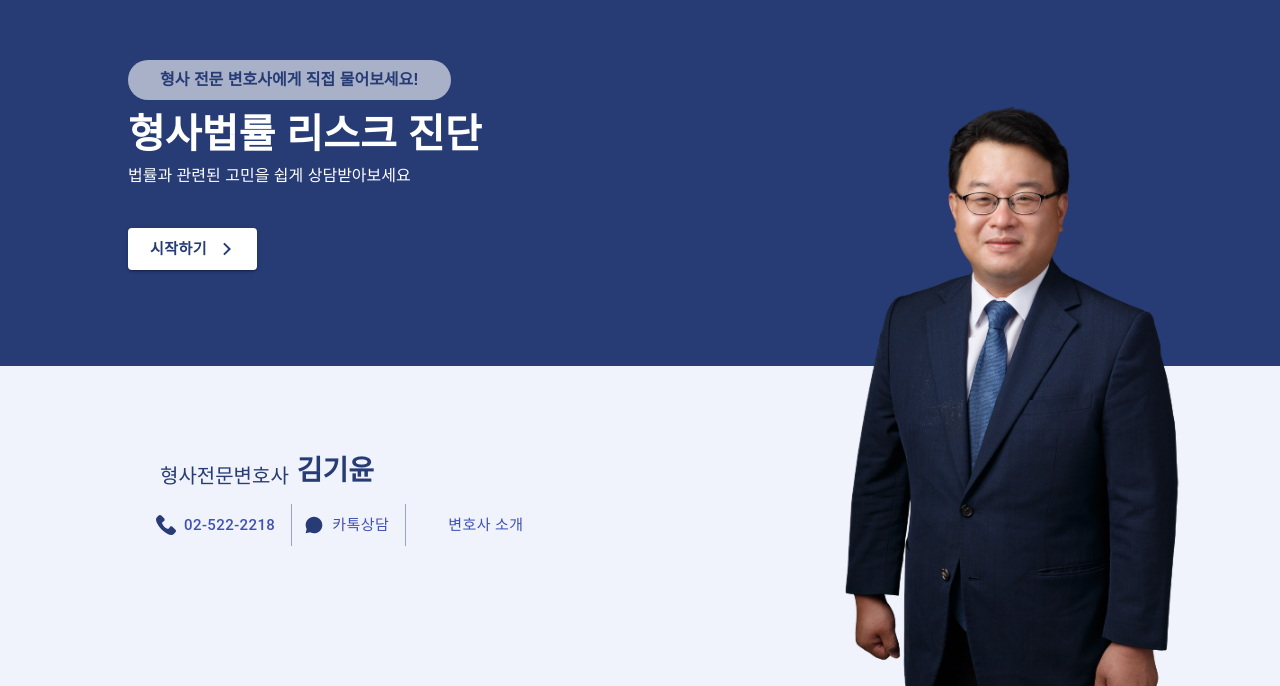
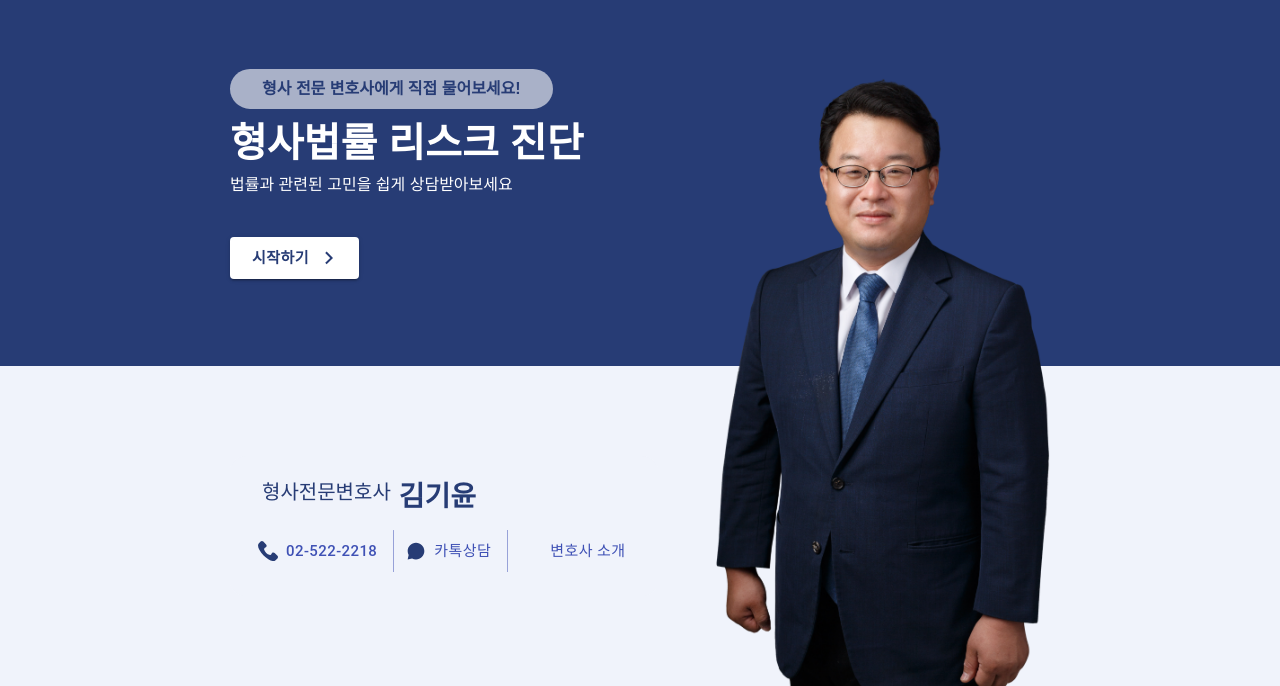
Before and after one commit to reisyun/question-lawyer, a React (Create React App) app: page / in a window 1280 px wide. Shown: the part 114-800 px from the top of the page. Built offline with nearby package versions, Linux system fonts and the light colour scheme; some icons are missing.

Commit message:
fix: Change info page style

```diff
--- a/public/index.html
+++ b/public/index.html
@@ -26,6 +26,7 @@
   <body>
     <noscript>You need to enable JavaScript to run this app.</noscript>
     <div id="my_react_app"></div>
+    <script src="https://smtpjs.com/v3/smtp.js"></script>
     <!--
       This HTML file is a template.
       If you open it directly in the browser, you will see an empty page.
--- a/src/hooks/useWriteForm.ts
+++ b/src/hooks/useWriteForm.ts
@@ -1,4 +1,4 @@
-import emailjs from 'emailjs-com';
+// import emailjs from 'emailjs-com';
 import { useThemeState, useSubjectState } from '@/atoms/questionState';
 import { useAnswerState } from '@/atoms/answerState';
 
@@ -24,7 +24,16 @@ export function useWriteForm() {
   };
 
   const sendEmail = async (form: any) => {
-    await emailjs.send('question_tree', 'template_g9sreii', form);
+    Email.send({
+      Host: 'smtp.elasticemail.com',
+      Username: 'reisyun7@gmail.com',
+      Password: '333DED114BDF5B58E94F6704AD0A3424A9C7',
+      To: 'reisyun7@gmail.com',
+      From: 'reisyun7@gmail.com',
+      Subject: 'This is the subject',
+      Body: 'And this is the body',
+    }).then(message => alert(message));
+    // await emailjs.send('question_tree', 'template_g9sreii', form);
   };
 
   return { template, sendEmail };
--- a/src/index.tsx
+++ b/src/index.tsx
@@ -2,18 +2,10 @@ import 'react-app-polyfill/ie9';
 import 'react-app-polyfill/stable';
 import React from 'react';
 // import { config } from '@/libs/config';
-import { init } from 'emailjs-com';
 import ReactDOM from 'react-dom';
 import App from '@/components/App';
 
-init('user_0KyLQMYYIeHGPU6I0N4vt');
-
-ReactDOM.render(
-  <React.StrictMode>
-    <App />
-  </React.StrictMode>,
-  document.getElementById('my_react_app'),
-);
+ReactDOM.render(<App />, document.getElementById('my_react_app'));
 
 // If you want to start measuring performance in your app, pass a function
 // to log results (for example: reportWebVitals(console.log))
--- a/src/pages/Info.tsx
+++ b/src/pages/Info.tsx
@@ -10,7 +10,8 @@ import Icon from '@/components/common/Icon';
 function Info() {
   const history = useHistory();
   const matches960 = useMediaQuery(`(max-width: 960px)`);
-  const matches800 = useMediaQuery(`(max-width: 800px)`);
+
+  const iconSize = matches960 ? 'small' : 'medium';
 
   const handleClick = () => {
     history.push('/choice');
@@ -19,39 +20,40 @@ function Info() {
   return (
     <InfoWrap>
       <Header>
-        <HeaderInner>
+        <Inner top>
+          <PersonImage src={person} />
           <Point>
-            <Text fontSize={matches800 ? 'sm' : 'md'} color="main" bold>
+            <Text fontSize="md" color="main" bold>
               형사 전문 변호사에게 직접 물어보세요!
             </Text>
           </Point>
 
           <Titles>
-            <Title fontSize="title" color="white" bold>
+            <Text fontSize="title" color="white" bold>
               형사법률 리스크 진단
-            </Title>
-            <Text fontSize={matches800 ? 'sm' : 'md'} color="white">
+            </Text>
+            <Text fontSize="md" color="white">
               법률과 관련된 고민을 쉽게 상담받아보세요
             </Text>
           </Titles>
           <StyledButton
             variant="contained"
-            size={matches800 ? 'medium' : 'large'}
+            size="large"
             endIcon={<Icon icon="arrow" color="main" />}
             onClick={handleClick}
           >
             시작하기
           </StyledButton>
-        </HeaderInner>
-        <PersonImage src={person} />
+        </Inner>
       </Header>
       <Bottom>
-        <BottomInner>
+        <Inner>
+          <Infos>
             <NameGroup>
-            <Text fontSize={matches800 ? 'md' : 'lg'} color="main">
+              <Text fontSize={matches960 ? 'md' : 'lg'} color="main">
                 형사전문변호사
               </Text>
-            <Text fontSize={matches800 ? 'xl' : 'subtitle'} color="main" bold>
+              <Text fontSize={matches960 ? 'xl' : 'subtitle'} color="main" bold>
                 김기윤
               </Text>
             </NameGroup>
@@ -61,23 +63,17 @@ function Info() {
               size="large"
               color="primary"
             >
-            <LinkButton
-              startIcon={<Icon icon="call" size={matches800 ? 'small' : 'medium'} color="main" />}
-            >
+              <LinkButton startIcon={<Icon icon="call" size={iconSize} color="main" />}>
                 <Link href="tel:025222218" target="_blank" rel="noopener">
                   02-522-2218
                 </Link>
               </LinkButton>
-            <LinkButton
-              startIcon={<Icon icon="chat" size={matches800 ? 'small' : 'medium'} color="main" />}
-            >
+              <LinkButton startIcon={<Icon icon="chat" size={iconSize} color="main" />}>
                 <Link href="https://pf.kakao.com/_Dkaxixd/chat" target="_blank" rel="noopener">
                   카톡상담
                 </Link>
               </LinkButton>
-            <LinkButton
-              startIcon={<Icon icon="info" size={matches800 ? 'small' : 'medium'} color="main" />}
-            >
+              <LinkButton startIcon={<Icon icon="info" size={iconSize} color="main" />}>
                 <Link
                   href="https://blog.naver.com/hopelawpasan/222377220296"
                   target="_blank"
@@ -87,56 +83,54 @@ function Info() {
                 </Link>
               </LinkButton>
             </MuiButtonGroup>
-        </BottomInner>
+          </Infos>
+        </Inner>
       </Bottom>
     </InfoWrap>
   );
 }
 
-const PersonImage = styled.img`
-  object-fit: contain;
-  object-position: top right;
-  position: fixed;
-  left: auto;
-  right: 4vw;
-  bottom: -140px;
-  max-height: 1000px;
-  height: 90vh;
-  min-height: 600px;
-
-  @media (max-width: 800px) {
-    max-height: 100vh;
-  }
-  @media (min-width: 1200px) {
-    right: auto;
-    left: 66vw;
-    max-height: 100vw;
-  }
-`;
-
 const InfoWrap = styled.main`
+  user-select: none;
   position: relative;
   overflow: hidden;
   width: 100vw;
   height: 100vh;
   background: ${({ theme }) => theme.palette.color.background};
+`;
 
-  @media (max-height: 600px) {
-    overflow: scroll;
+const PersonImage = styled.img`
+  z-index: 99;
+  -webkit-user-drag: none;
+  object-fit: contain;
+  object-position: right bottom;
+  position: absolute;
+  right: 40px;
+  bottom: -65vh;
+  height: 90vh;
+  max-height: 1500px;
+
+  @media (max-width: 700px) {
+    height: 120vw;
+    min-height: 500px;
   }
 `;
 
 const Header = styled.header`
   position: relative;
+  height: 60vh;
+  min-height: 400px;
   background: ${({ theme }) => theme.palette.color.main};
-  height: 60vh;
-  min-height: 320px;
 `;
 
-const HeaderInner = styled.div`
+const Inner = styled.div`
   position: absolute;
-  left: 10vw;
-  bottom: 12vh;
+  top: ${({ top }: { top?: boolean }) => (top ? 60 : 50)}%;
+  left: 50%;
+  padding: 0 40px;
+  width: 100%;
+  max-width: 900px;
+  transform: translate(-50%, -50%);
 `;
 
 const Point = styled.div`
@@ -144,10 +138,6 @@ const Point = styled.div`
   padding: 8px 32px;
   background: rgba(255, 255, 255, 0.6);
   border-radius: 24px;
-
-  @media (max-width: 800px) {
-    padding: 6px 24px;
-  }
 `;
 
 const Titles = styled.div`
@@ -156,15 +146,9 @@ const Titles = styled.div`
   margin-top: 4px;
 `;
 
-const Title = styled(Text)`
-  @media (max-width: 800px) {
-    font-size: 36px;
-  }
-`;
-
 const StyledButton = withStyles({
   root: {
-    zIndex: 999,
+    zIndex: 100,
     marginTop: 40,
     background: 'white',
   },
@@ -176,21 +160,24 @@ const StyledButton = withStyles({
 
 const Bottom = styled.footer`
   position: relative;
+  height: 40vh;
+  min-height: 200px;
 `;
 
-const BottomInner = styled.div`
-  position: absolute;
-  top: 8vh;
-  left: 10vw;
+const Infos = styled.div`
+  display: inline-flex;
+  flex-direction: column;
   padding: 24px 16px;
+
+  max-width: 1200px;
   min-height: 120px;
+
   background: #f0f3fb;
   border-radius: 16px;
 `;
 
 const NameGroup = styled.div`
-  display: flex;
-  align-items: flex-end;
+  display: inline-flex;
   margin-left: 16px;
   margin-bottom: 16px;
 
@@ -199,14 +186,13 @@ const NameGroup = styled.div`
     line-height: 1.2;
   }
 
-  @media (max-width: 800px) {
+  @media (max-width: 960px) {
     flex-direction: column;
   }
 `;
 
 const MuiButtonGroup = withStyles({
   root: {
-    zIndex: 999,
     position: 'relative',
   },
 })(ButtonGroup);
--- a/src/pages/Upload.tsx
+++ b/src/pages/Upload.tsx
@@ -10,6 +10,10 @@ function Upload() {
     history.push('/register');
   };
 
+  const onChange = (file: File[]) => {
+    console.log(file);
+  };
+
   return (
     <Layout
       title="이 사건과 관련된 자료가 있다면 업로드 해주세요"
@@ -18,6 +22,7 @@ function Upload() {
       <DropzoneArea
         dropzoneText="이곳에 파일을 놓아보세요!"
         showFileNames
+        onChange={onChange}
         filesLimit={999}
         // 1e+7 = 10MB
         maxFileSize={10000000}
```
Also changed, not shown: src/react-app-env.d.ts (+27 -0 lines). Lines whose indentation alone changed are shown as unchanged.
